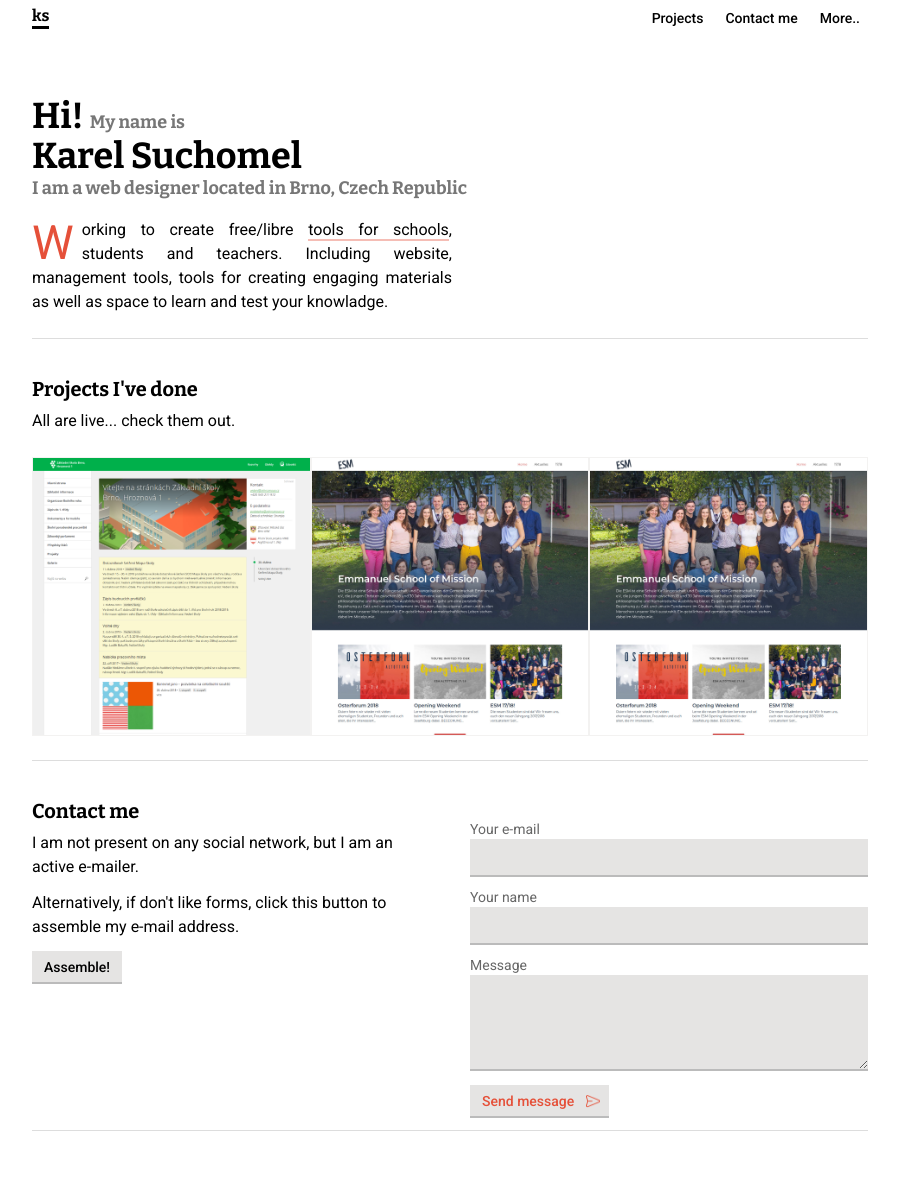
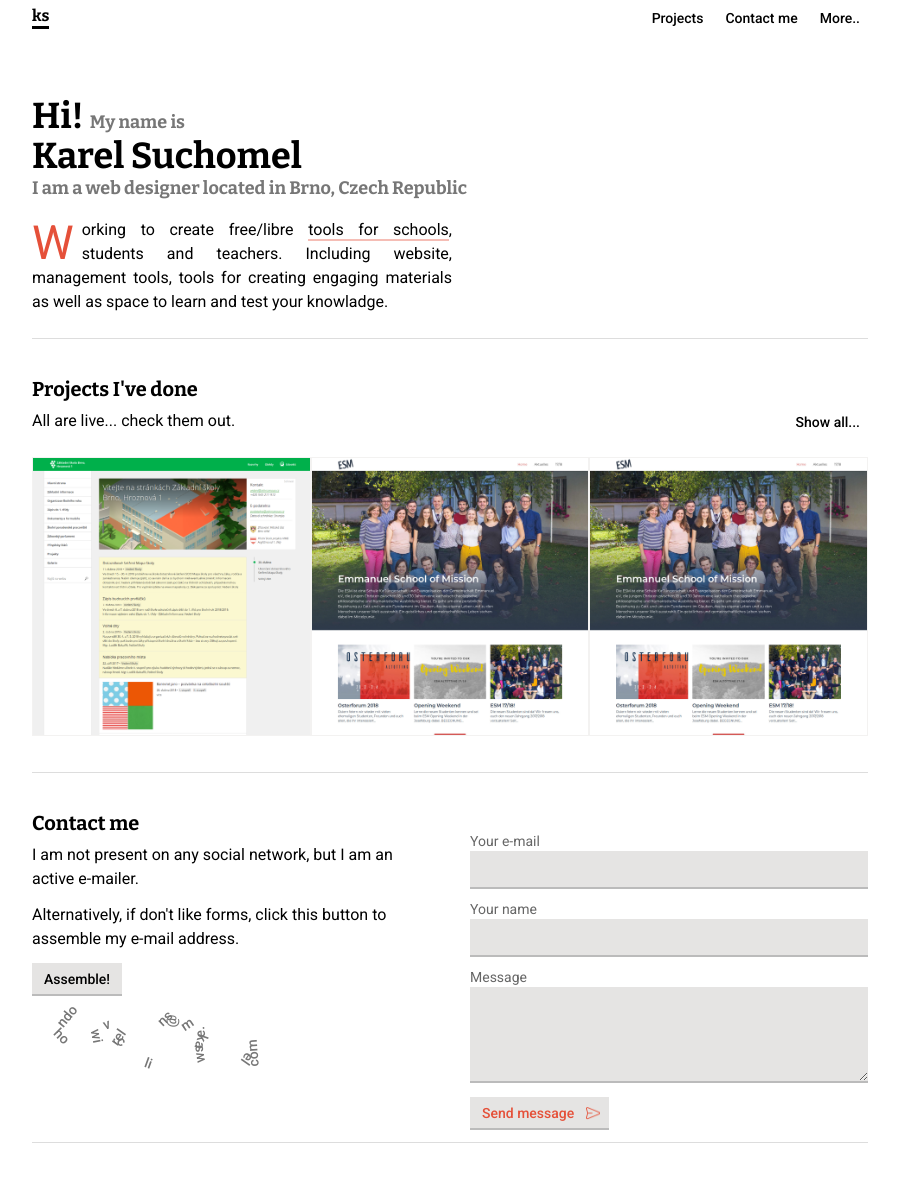
Before and after one commit to karelsuchomel/personal-site, a Jekyll site: the page built from index.md, in a window 1280 px wide. Shown: the whole page, without its empty margins (190-1089 px from the left). Built offline with Jekyll 4.4.1, drawn with Linux system fonts in a browser that asks for light colours.

Commit message:
STARTED to implement the Assemble email address function

```diff
--- a/_includes/navigation.html
+++ b/_includes/navigation.html
@@ -3,7 +3,7 @@
 	<label for="mobile-navigation-trigger" class="mobile-navigation-toggle menu-button-toggle">More..</label>
 	<a href="#" class="navigation-link">Contact me</a>
 	<a href="{{ "/category/projects.html" | relative_url }}" class="navigation-link">Projects</a>
-	<input type="checkbox" id="mobile-navigation-trigger">
+	<input type="checkbox" id="mobile-navigation-trigger" tabindex="-1">
 	<div id="navigation-content-wrapper">
 		<ul>
 			{% for item in site.data.navigation.items %}
--- a/_layouts/front-page.html
+++ b/_layouts/front-page.html
@@ -19,8 +19,8 @@
 
 {%- if site.categories.projects.size > 0 -%}
 	<h2>Projects I've done</h2>
-	<p>
-		All are live... check them out.
+	<p class="listing-projects-paragraph">
+		All are live... check them out. <a href="{{ "/category/projects.html" | relative_url }}">Show all...</a>
 	</p>
 	<ul class="front-page-list-projects">
 		{%- for post in site.categories.projects limit:3 -%}
@@ -47,7 +47,10 @@
 	<p>
 		Alternatively, if don't like forms, click this button to assemble my e-mail address.
 	</p>
-	<button type="button" class="standard-button">Assemble!</button>
+	<button id="assemble-address-trigger" type="button" class="standard-button">Assemble!</button>
+	<div id="address-container">
+		<span>ka</span><span>rel</span><span>su</span><span>cho</span><span>mel</span><span>@</span><span>win</span><span>dows</span><span>li</span><span>ve</span><span>.c</span><span>om</span>
+	</div>
 </div>
 
 <form id="front-end-form" action="https://formspree.io/karelsuchomel@windowslive.com" method="POST">
@@ -69,4 +72,7 @@
 
 </div>
 
+<!-- page specific scripts -->
+<script src="{{ "/assets/js/specific.js" | relative_url }}"></script>
+
 {% include footer.html %}
--- /dev/null
+++ b/_sass/front-page/email-address-disassamble.sass
@@ -0,0 +1,11 @@
+#address-container
+	margin: 12px 0px
+	position: relative
+
+	> span
+		color: #777
+		font-weight: 500
+		font-size: 14px
+		position: relative
+		display: inline-block
+		transition: transform 0.5s
--- a/_sass/front-page/list-projects.sass
+++ b/_sass/front-page/list-projects.sass
@@ -1,4 +1,27 @@
-@import "_partials"
+@import "../_partials"
+
+.listing-projects-paragraph
+	> a
+		border-bottom: 0px
+		line-height: 16px
+		display: block
+		float: right
+		font-size: 14px
+		padding: 10px 8px
+		margin-left: 6px
+		margin-top: -5px
+		font-weight: 500
+		background: transparent
+		text-decoration: none
+		color: black
+		&:hover, &:focus
+			border-bottom: 0px
+			background: #e3e2e1
+
+		&:active
+			border-top: 0px
+			background: #d3d2d1
+		@extend .noselect
 
 ul.front-page-list-projects
 	padding: 0px
@@ -11,19 +34,24 @@ ul.front-page-list-projects
 
 	> a
 		float: left
-		width: calc(50% - 6px)
-		margin: 0px
+		width: 100%
 		text-decoration: none
 		color: black
-
-		&:nth-of-type(2n)
-			margin-right: 0px
+		margin-bottom: 12px
 
 		> li
-			margin: 0px
+			padding-bottom: 100%
+			position: relative
+			height: 0px
 
 			.graphic-container
+				height: auto
 				width: 100%
+				position: absolute
+				top: 0
+				right: 0
+				bottom: 0
+				left: 0
 				box-sizing: border-box
 				overflow: hidden
 				border: 1px solid #f3f2f1
@@ -52,17 +80,3 @@ ul.front-page-list-projects
 
 		> a
 			width: 33.333333333%
-			margin: 0px
-
-			> li
-				padding-bottom: 100%
-				position: relative
-				height: 0px
-
-				.graphic-container
-					position: absolute
-					top: 0
-					right: 0
-					bottom: 0
-					left: 0
-					height: auto
--- a/assets/css/main.sass
+++ b/assets/css/main.sass
@@ -8,5 +8,6 @@
 @import "front-page/hero-segment"
 @import "front-page/form"
 @import "front-page/list-projects"
+@import "front-page/email-address-disassamble"
 @import "navigation/navigation"
 @import "projects-specific/project"
--- a/assets/js/specific.js
+++ b/assets/js/specific.js
@@ -0,0 +1,53 @@
+// assemble e-mail address!
+// trigger: assemble-address-trigger
+// container: address-container
+
+let emailAddress = "karelsuchomel@windowslive.com";
+
+function shuffleArray(array)
+{
+	let counter = array.length;
+
+	while (counter > 0) {
+		let index = Math.floor(Math.random() * counter--);
+		let temp = array[counter];
+		array[counter] = array[index];
+		array[index] = temp;
+	}
+	return array;
+}
+
+function initiateChaosUponAddress( address, containerID, triggerID )
+{
+	const contEl = document.getElementById(containerID);
+	const trigEl = document.getElementById(triggerID);
+	let piecesArr = [];
+
+	for (var i = 0; i < address.length;) {
+		// length from 1 to 4
+		let rndLen = Math.floor(Math.random() * Math.floor(3)) + 1;
+		piecesArr.push("");
+
+		while (rndLen--) {
+			piecesArr[piecesArr.length - 1] += address.charAt(i);
+			i++;
+		}
+	}
+	piecesArr = shuffleArray(piecesArr);
+	console.log(shuffleArray(piecesArr));
+
+	let htmlContent = "";
+	for (var i = 0; i < piecesArr.length; i++) {
+		let rndPosX = Math.floor(Math.random() * Math.floor(50));
+		let rndPosY = Math.floor(Math.random() * Math.floor(50));
+		let rndRot = Math.floor(Math.random() * Math.floor(359));
+		let transformStyle = "transform: translate(" + rndPosX + "px, " + rndPosY + "px) rotate(" + rndRot + "deg);";
+		htmlContent += '<span style="' + transformStyle + '">' + piecesArr[i] + '</span>';
+	}
+
+	console.log(htmlContent);
+
+	contEl.innerHTML = htmlContent;
+};
+
+initiateChaosUponAddress(emailAddress, "address-container");
```
Also changed, not shown: _posts/2016-05-19-super-short-article.md (+1 -1 lines).
